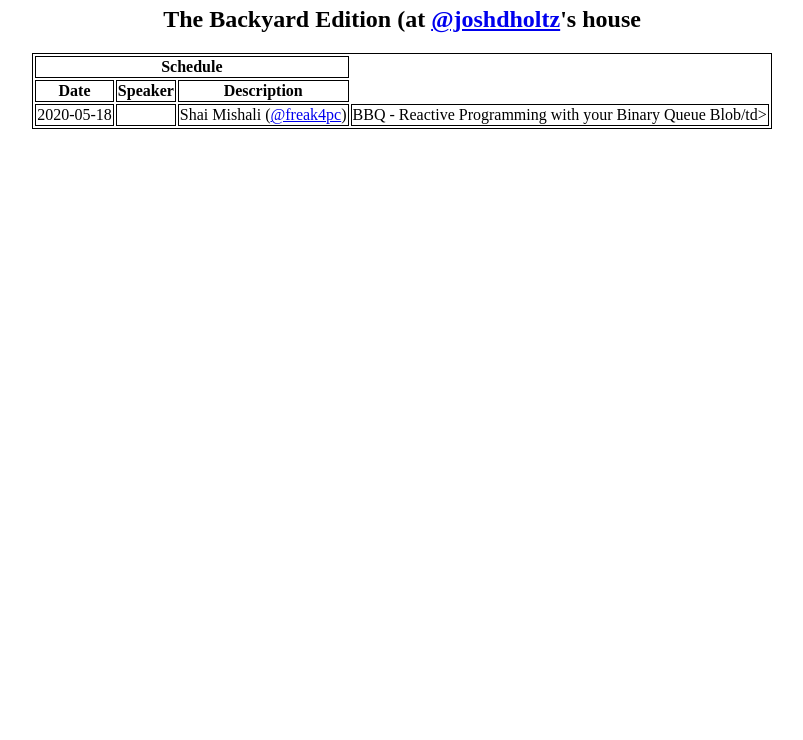
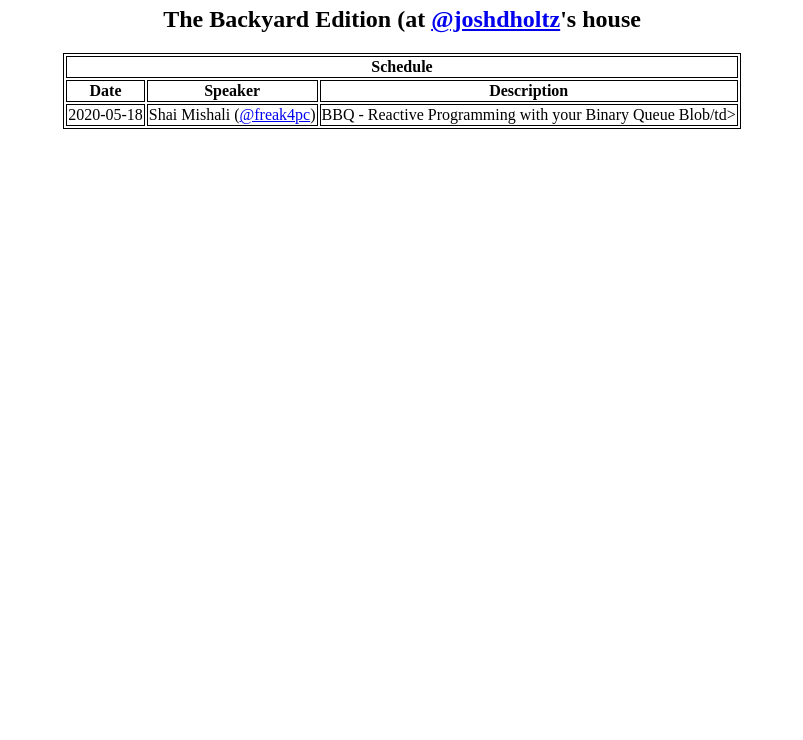
Before and after one commit to joshdholtz/joshconf, a plain HTML site: page index.html in a window 1280 px wide. Shown: the part 60-800 px from the top of the page, without its empty margins (238-1041 px from the left). Drawn offline with Linux system fonts and the light colour scheme.

Commit message:
Update index.html

```diff
--- a/index.html
+++ b/index.html
@@ -20,7 +20,7 @@
           <th>Description</th>
         </tr>
         <tr>
-          <td>2020-05-18<td>
+          <td>2020-05-18</td>
           <td>Shai Mishali (<a href="https://twitter.com/freak4pc" target="_blank">@freak4pc</a>)</td>
           <td>BBQ - Reactive Programming with your Binary Queue Blob/td>
         </tr>
```
